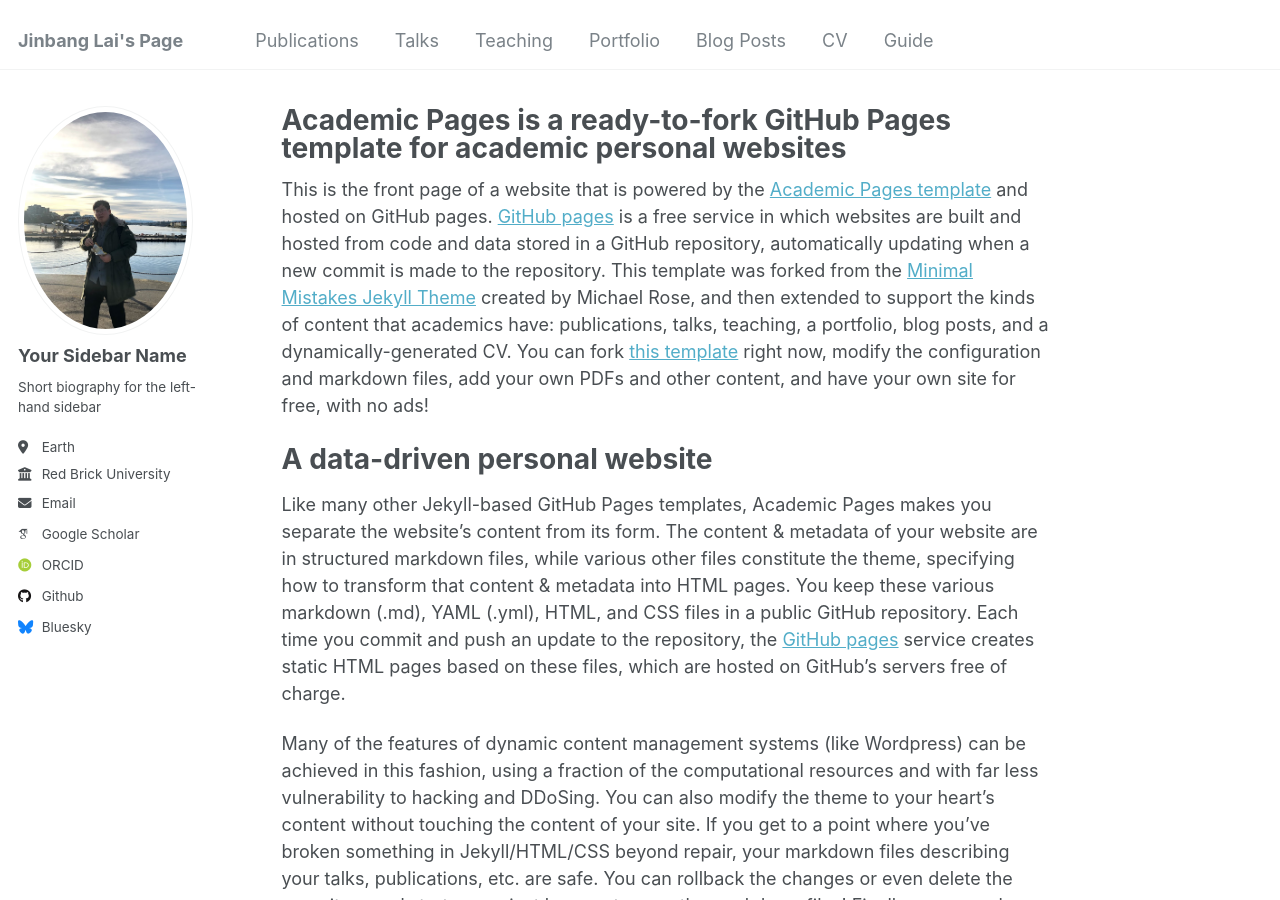
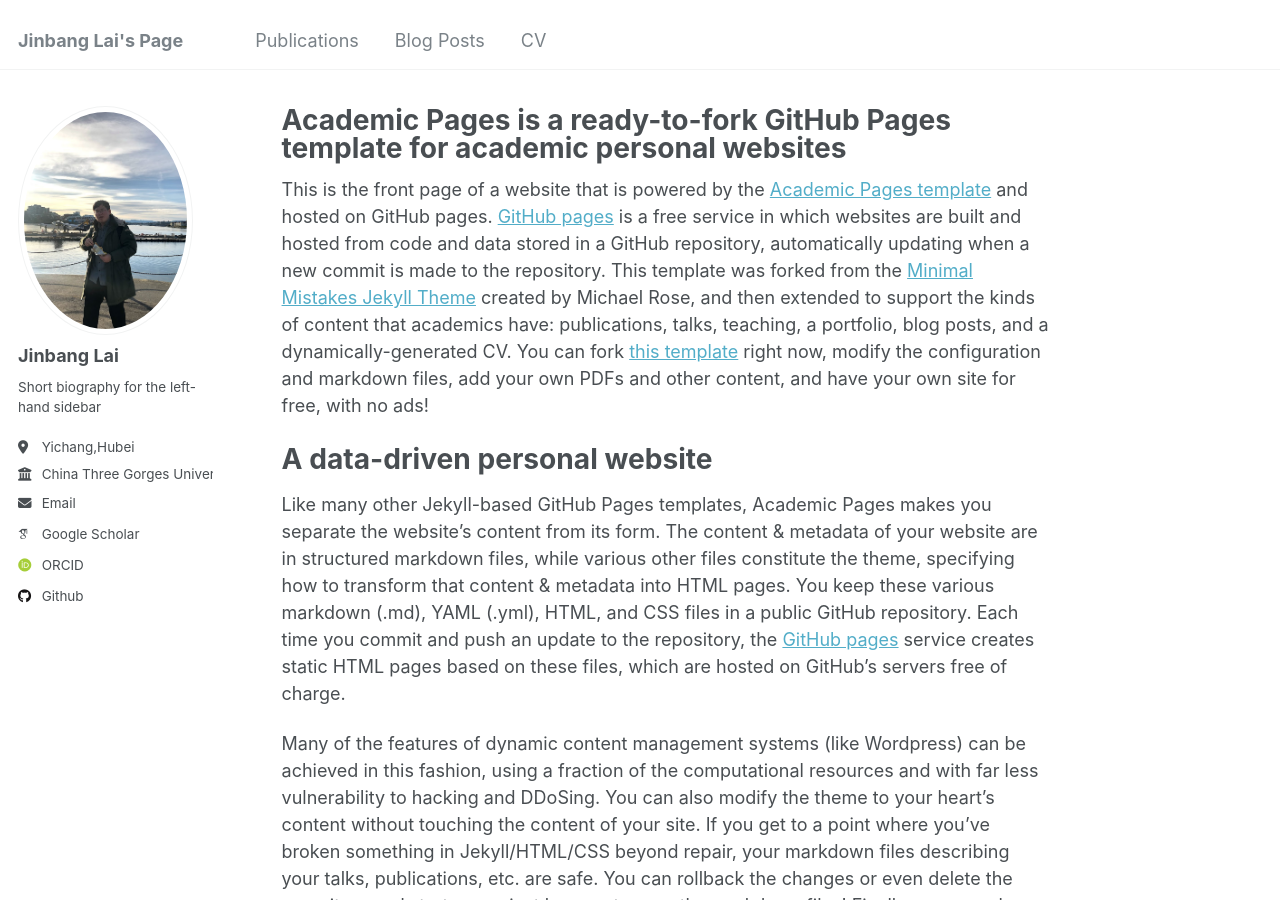
Before and after one commit to huijian222/huijian222.github.io, a Jekyll site: the page built from _pages/about.md, in a window 1280 px wide and 900 px high. Built offline with Jekyll 4.4.1, drawn with Linux system fonts in a browser that asks for light colours; some web fonts are replaced.

Commit message:
changed info

```diff
--- a/_config.yml
+++ b/_config.yml
@@ -22,11 +22,11 @@ repository               : "huijian222/huijian222.github.io"
 author:
   # Biographic information
   avatar           : "profile.png"
-  name             : "Your Sidebar Name"
+  name             : "Jinbang Lai"
   pronouns         : # example: "she/her"
   bio              : "Short biography for the left-hand sidebar"
-  location         : "Earth"
-  employer         : "Red Brick University"
+  location         : "Yichang,Hubei"
+  employer         : "China Three Gorges University"
   uri              : # URL
   email            : "jinbanglai@outlook.com"
 
@@ -49,7 +49,7 @@ author:
   stackoverflow    : # User number or user number and name (i.e., use "1" or "1/jeff-atwood")
 
   # Social media
-  bluesky          : "bsky.app" # Replace this with you Bluesky username
+  bluesky          : #"bsky.app" # Replace this with you Bluesky username
   facebook         : # Username
   flickr           : # Username
   foursquare       : # Username
```
Also changed, not shown: _data/navigation.yml (+9 -9 lines).
